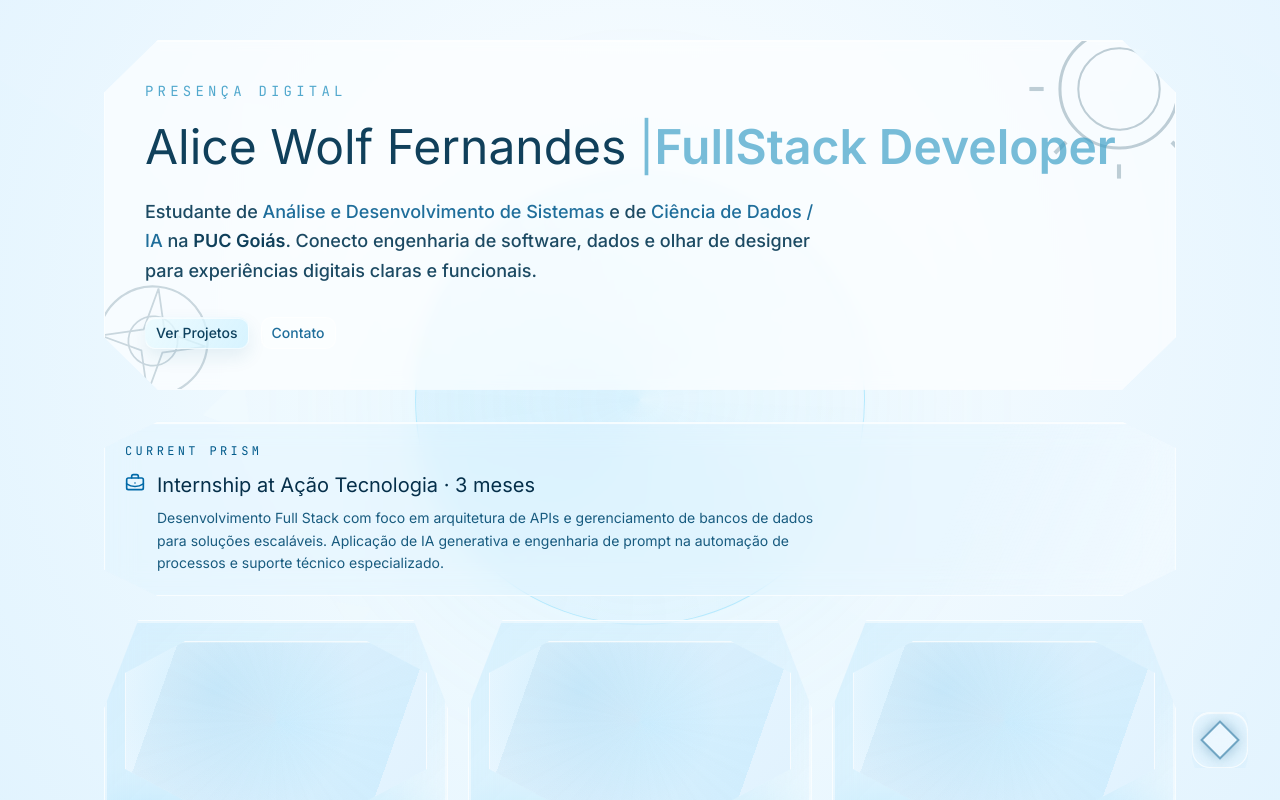
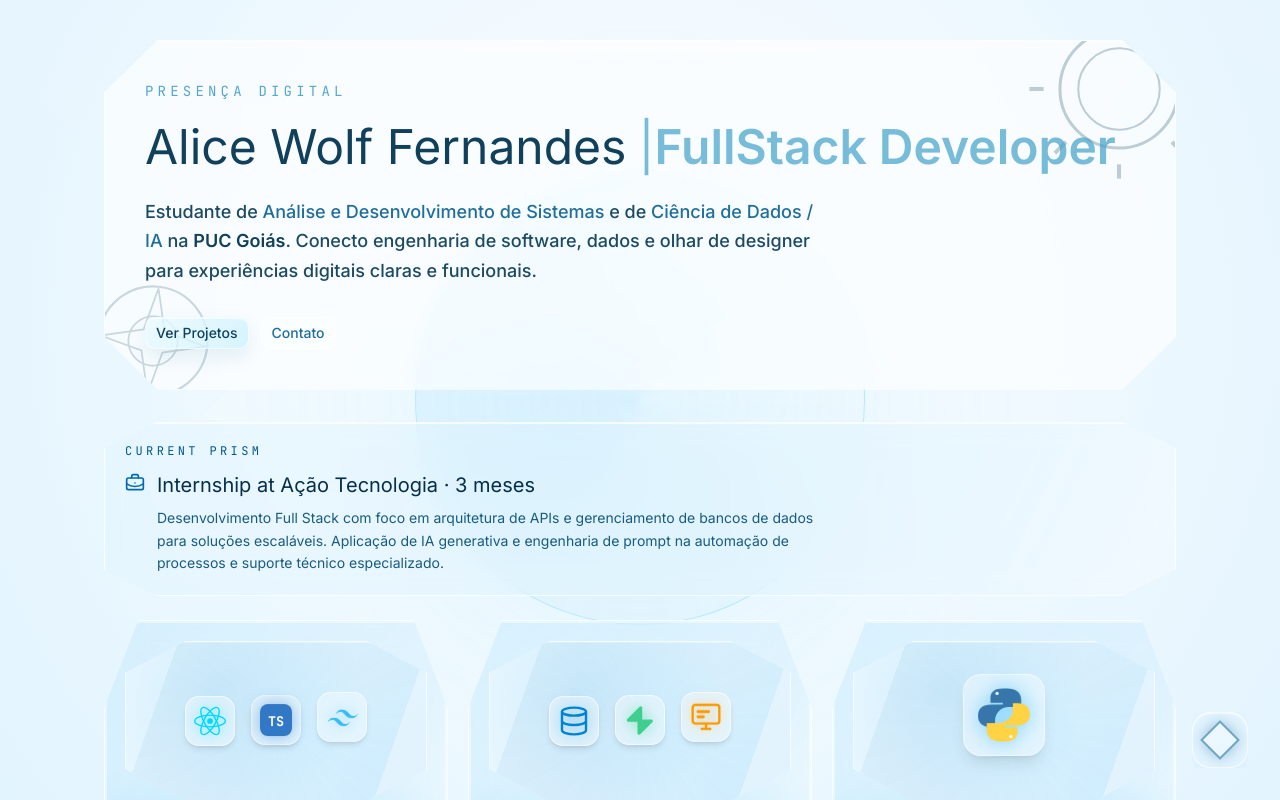
Before and after one commit to angellsim/my-portfolio, a Next.js app: page / in a window 1280 px wide. Shown: the top 800 px of the page. Built offline with nearby package versions, Linux system fonts and the light colour scheme.

Commit message:
Adicionado ícones correspondentes à linguagem de programação

```diff
--- a/components/sections/projects-section.tsx
+++ b/components/sections/projects-section.tsx
@@ -1,7 +1,7 @@
 "use client";
 
 import { motion } from "framer-motion";
-import { BriefcaseBusiness, FolderGit2, Sparkles } from "lucide-react";
+import { BriefcaseBusiness, Sparkles } from "lucide-react";
 
 type Project = {
   name: string;
@@ -32,6 +32,103 @@ const projects: Project[] = [
     tech: ["Python", "Flask", "RabbitMQ", "SQL"],
     view: "limitless",
   },
+];
+
+const projectIconSets = [
+  // Card 1: React, TypeScript, Tailwind CSS (Modern and premium alternative to Bootstrap!)
+  (
+    <div className="absolute inset-0 flex items-center justify-center gap-4 z-20">
+      <motion.div
+        animate={{ y: [0, -6, 0] }}
+        transition={{ duration: 3, repeat: Infinity, ease: "easeInOut" }}
+        className="flex items-center justify-center p-2 rounded-xl bg-white/40 border border-white/60 backdrop-blur-md shadow-md"
+      >
+        <svg viewBox="-11.5 -10.23174 23 20.46348" className="h-8 w-8 text-[#00d8ff] drop-shadow-[0_0_8px_rgba(0,216,255,0.6)]">
+          <circle r="2.05" fill="currentColor" />
+          <g fill="none" stroke="currentColor" strokeWidth="1">
+            <ellipse rx="11" ry="4.2" />
+            <ellipse rx="11" ry="4.2" transform="rotate(60)" />
+            <ellipse rx="11" ry="4.2" transform="rotate(120)" />
+          </g>
+        </svg>
+      </motion.div>
+      <motion.div
+        animate={{ y: [0, -6, 0] }}
+        transition={{ duration: 3, delay: 0.5, repeat: Infinity, ease: "easeInOut" }}
+        className="flex items-center justify-center p-2 rounded-xl bg-white/40 border border-white/60 backdrop-blur-md shadow-md"
+      >
+        <svg viewBox="0 0 100 100" className="h-8 w-8 rounded-md drop-shadow-[0_0_8px_rgba(49,120,198,0.5)]">
+          <rect width="100" height="100" rx="16" fill="#3178c6" />
+          <text x="50" y="70" textAnchor="middle" fill="white" fontSize="42" fontFamily="var(--font-jetbrains-mono), monospace" fontWeight="bold">TS</text>
+        </svg>
+      </motion.div>
+      <motion.div
+        animate={{ y: [0, -6, 0] }}
+        transition={{ duration: 3, delay: 1, repeat: Infinity, ease: "easeInOut" }}
+        className="flex items-center justify-center p-2 rounded-xl bg-white/40 border border-white/60 backdrop-blur-md shadow-md"
+      >
+        <svg viewBox="0 0 24 24" className="h-8 w-8 text-[#38bdf8] drop-shadow-[0_0_8px_rgba(56,189,248,0.6)]">
+          <path fill="currentColor" d="M12 6.5c-2.4 0-4 1.2-4.8 3.6 1.2-1.6 2.6-2.2 4.2-1.8.9.2 1.6.9 2.4 1.7 1.2 1.4 2.7 3 5.4 3 2.4 0 4-1.2 4.8-3.6-1.2 1.6-2.6 2.2-4.2 1.8-.9-.2-1.6-.9-2.4-1.7-1.2-1.4-2.7-3-5.4-3zm-6 6c-2.4 0-4 1.2-4.8 3.6 1.2-1.6 2.6-2.2 4.2-1.8.9.2 1.6.9 2.4 1.7 1.2 1.4 2.7 3 5.4 3 2.4 0 4-1.2 4.8-3.6-1.2 1.6-2.6 2.2-4.2 1.8-.9-.2-1.6-.9-2.4-1.7-1.2-1.4-2.7-3-5.4-3z" />
+        </svg>
+      </motion.div>
+    </div>
+  ),
+
+  // Card 2: SQL, Supabase, pgAdmin
+  (
+    <div className="absolute inset-0 flex items-center justify-center gap-4 z-20">
+      <motion.div
+        animate={{ y: [0, -6, 0] }}
+        transition={{ duration: 3, repeat: Infinity, ease: "easeInOut" }}
+        className="flex items-center justify-center p-2 rounded-xl bg-white/40 border border-white/60 backdrop-blur-md shadow-md"
+      >
+        <svg viewBox="0 0 24 24" fill="none" stroke="currentColor" strokeWidth="1.8" className="h-8 w-8 text-sky-600 drop-shadow-[0_0_8px_rgba(2,132,199,0.5)]">
+          <ellipse cx="12" cy="5" rx="9" ry="3" />
+          <path d="M3 5v14c0 1.66 4 3 9 3s9-1.34 9-3V5" />
+          <path d="M3 12c0 1.66 4 3 9 3s9-1.34 9-3" />
+        </svg>
+      </motion.div>
+      <motion.div
+        animate={{ y: [0, -6, 0] }}
+        transition={{ duration: 3, delay: 0.5, repeat: Infinity, ease: "easeInOut" }}
+        className="flex items-center justify-center p-2 rounded-xl bg-white/40 border border-white/60 backdrop-blur-md shadow-md"
+      >
+        <svg viewBox="0 0 24 24" fill="currentColor" className="h-8 w-8 text-[#3ecf8e] drop-shadow-[0_0_8px_rgba(62,207,142,0.6)]">
+          <path d="M13.35 2.1a1.2 1.2 0 0 0-1.7 0L2.43 11.3a1.2 1.2 0 0 0 .85 2h6.82v8.6a1.2 1.2 0 0 0 2 .85l9.22-9.2a1.2 1.2 0 0 0-.85-2h-6.82V2.1z" />
+        </svg>
+      </motion.div>
+      <motion.div
+        animate={{ y: [0, -6, 0] }}
+        transition={{ duration: 3, delay: 1, repeat: Infinity, ease: "easeInOut" }}
+        className="flex items-center justify-center p-2 rounded-xl bg-white/40 border border-white/60 backdrop-blur-md shadow-md"
+      >
+        <svg viewBox="0 0 24 24" fill="none" stroke="currentColor" strokeWidth="1.8" className="h-8 w-8 text-amber-500 drop-shadow-[0_0_8px_rgba(245,158,11,0.5)]">
+          <rect x="2" y="3" width="20" height="14" rx="2" />
+          <line x1="8" y1="21" x2="16" y2="21" />
+          <line x1="12" y1="17" x2="12" y2="21" />
+          <path d="M6 8h8M6 12h4" strokeWidth="2.2" strokeLinecap="round" />
+        </svg>
+      </motion.div>
+    </div>
+  ),
+
+  // Card 3: Python
+  (
+    <div className="absolute inset-0 flex items-center justify-center z-20">
+      <motion.div
+        animate={{ y: [0, -6, 0], rotate: [0, 2, -2, 0] }}
+        transition={{ duration: 4, repeat: Infinity, ease: "easeInOut" }}
+        className="flex items-center justify-center p-3 rounded-2xl bg-white/40 border border-white/60 backdrop-blur-md shadow-lg"
+      >
+        <svg viewBox="0 0 110 110" className="h-14 w-14 drop-shadow-[0_0_10px_rgba(56,189,248,0.6)]">
+          <path fill="#3776AB" d="M52.3 3.1c-14.8 0-23.7 6.4-23.7 18.6v9.4h24.2v3.4H28.6C13.8 34.5 4 41.6 4 56.4s9.8 21.9 24.6 21.9h8.7v-12c0-14.8 12.1-26.9 26.9-26.9H89V25c0-14.8-12-21.9-26.9-21.9H52.3z" />
+          <circle cx="41.7" cy="12.5" r="3.2" fill="#fff" />
+          <path fill="#FFD343" d="M57.7 106.9c14.8 0 23.7-6.4 23.7-18.6v-9.4H57.2v-3.4h24.2c14.8 0 24.6-7.1 24.6-21.9S96.2 31.7 81.4 31.7h-8.7v12c0 14.8-12.1 26.9-26.9 26.9H21v14.4c0 14.8 12 21.9 26.9 21.9h9.8z" />
+          <circle cx="68.3" cy="97.5" r="3.2" fill="#fff" />
+        </svg>
+      </motion.div>
+    </div>
+  )
 ];
 
 export function ProjectsSection() {
@@ -77,6 +174,7 @@ export function ProjectsSection() {
             <div className="relative z-10">
               <div className="thumbnail-frame">
                 <div className="limitless-depth" />
+                {projectIconSets[index]}
               </div>
               <div className="mt-4 flex items-start justify-between gap-3">
                 <h4 className="font-heading text-2xl text-sky-900">{project.name}</h4>
```
